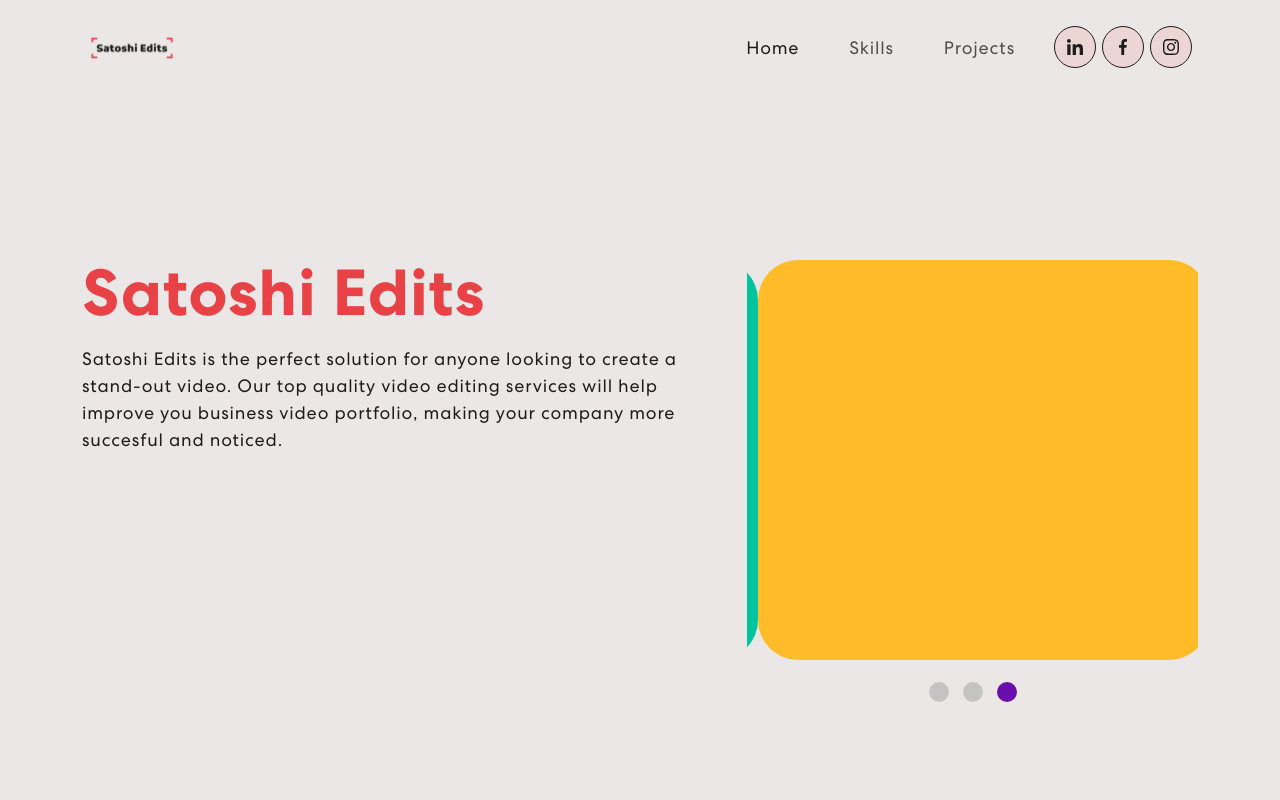
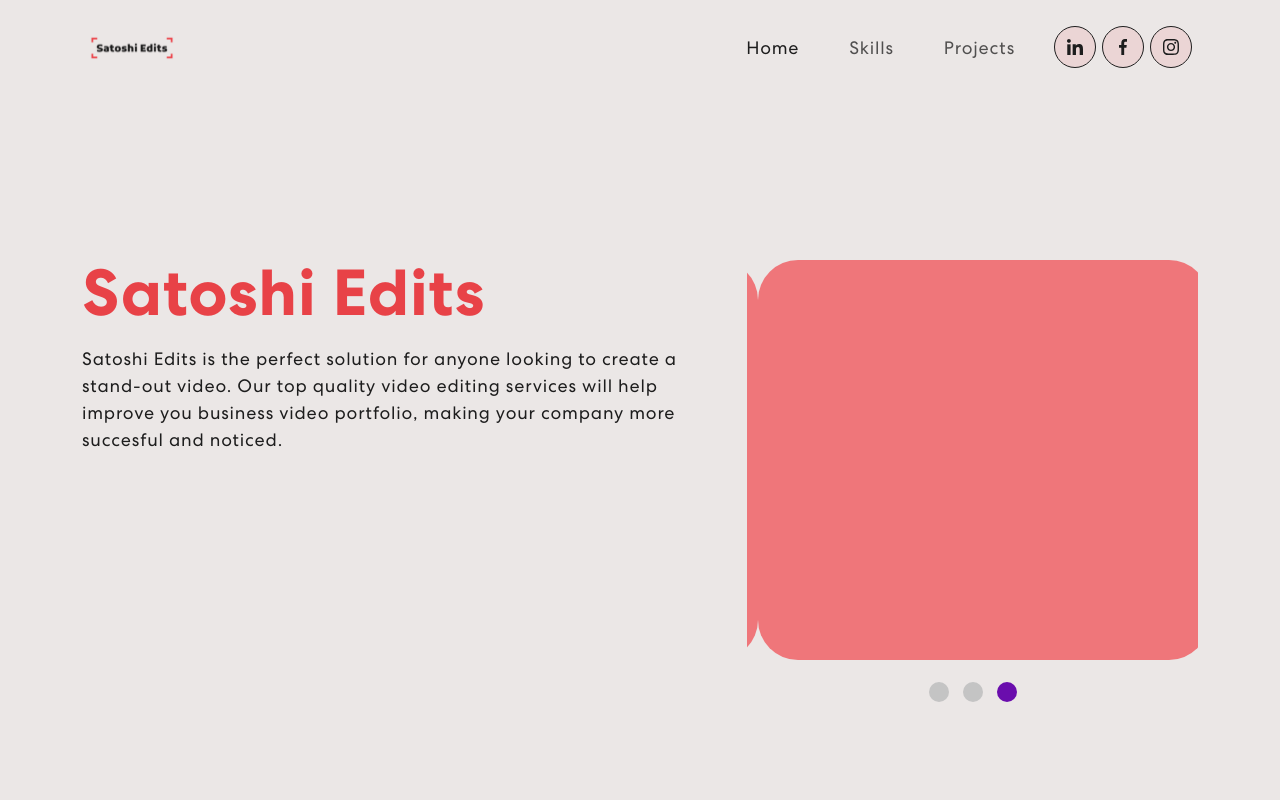
Before and after one commit to sbstnbnvds/satoshiedits, a React (Create React App) app: page / in a window 1280 px wide. Shown: the top 800 px of the page. Built offline with nearby package versions, Linux system fonts and the light colour scheme.

Commit message:
ZIP + carrousel color change

```diff
--- a/src/components/slideshow/Slideshow.js
+++ b/src/components/slideshow/Slideshow.js
@@ -2,7 +2,7 @@ import React from "react";
 import './Slideshow.css'
 
 
-const colors = ["#0088FE", "#00C49F", "#FFBB28"];
+const colors = ["#EF767A", "#EF767A", "#EF767A"];
 const delay = 2500;
 
 function Slideshow() {
```
Also changed, not shown: 1 other file (tests, documents, lock files or other folders).
